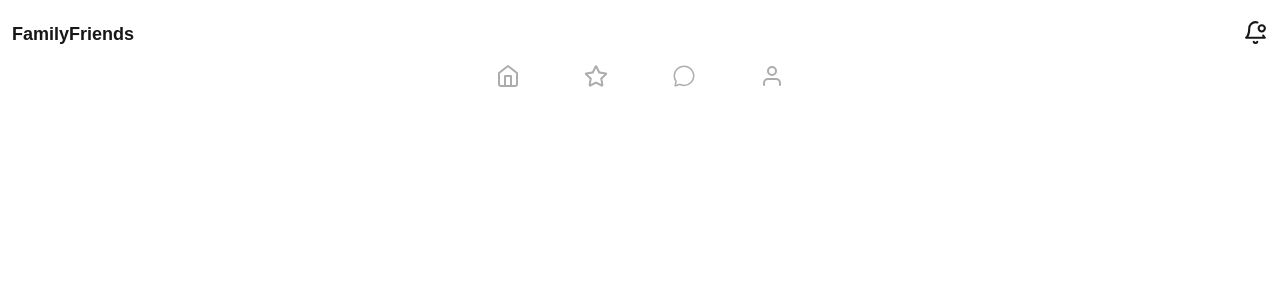
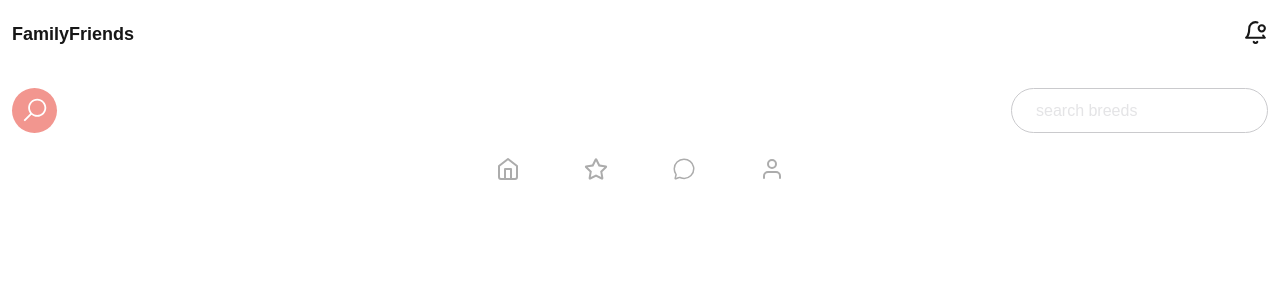
Before and after one commit to cedu0001/family-friends, a Next.js app: page / in a window 1280 px wide. Shown: the top 300 px of the page. Built offline with nearby package versions, Linux system fonts and the light colour scheme.

Commit message:
search done

```diff
--- a/src/app/page.js
+++ b/src/app/page.js
@@ -1,5 +1,20 @@
 import Image from "next/image";
+import { LiaSearchSolid } from "react-icons/lia";
+import { CgSearch } from "react-icons/cg";
 
 export default function Home() {
-	return <section className=" grid grid-cols-[repeat(auto-fill.minmax(250px,1fr))] gap-4"> </section>;
+	return (
+		<section className=" grid grid-cols-[repeat(auto-fill.minmax(250px,1fr))] gap-4">
+			<div className="flex justify-between my-6">
+				<LiaSearchSolid size={45} color="white" className="bg-[#F2968F] p-2 rounded-full" />
+				<input
+					type="search"
+					id="site-search"
+					name="q"
+					placeholder="search breeds"
+					className="border-[1.5px] text-[#CACACD] rounded-full px-6 py-2"
+				/>
+			</div>
+		</section>
+	);
 }
```
